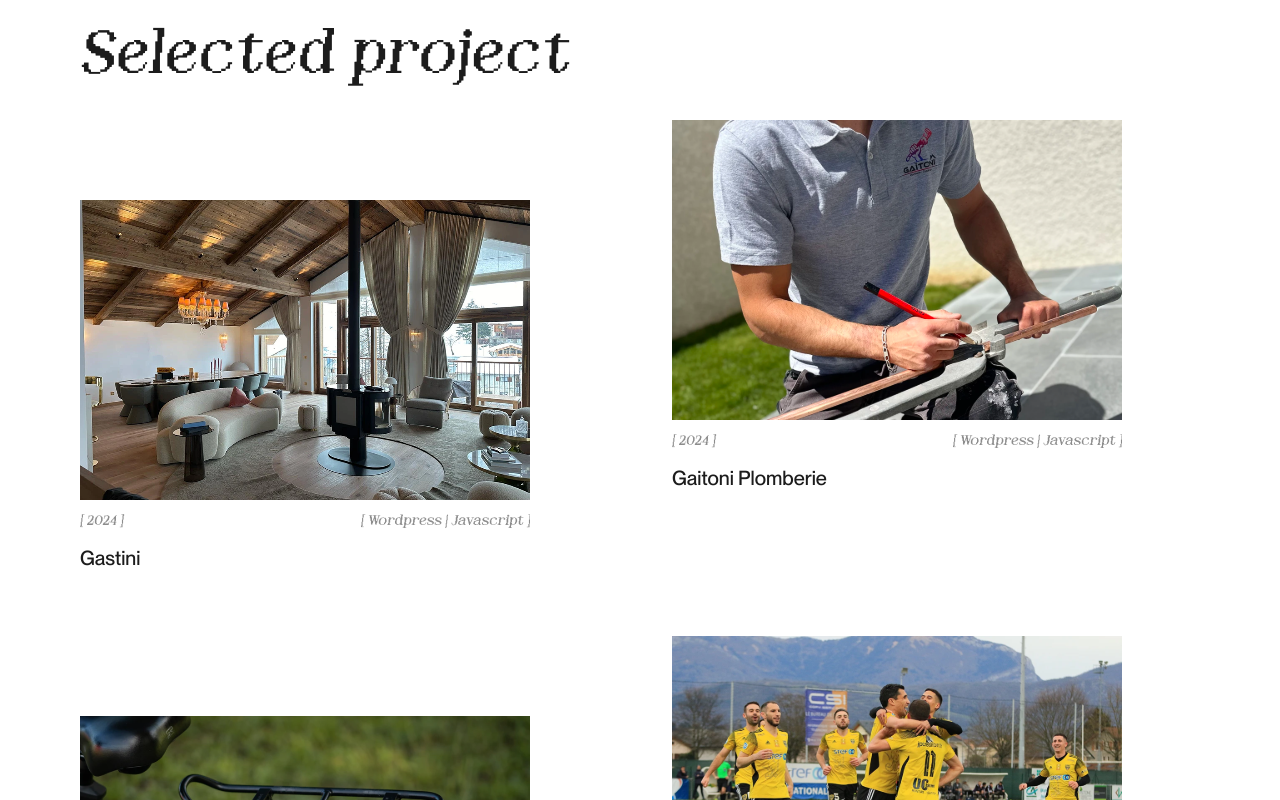
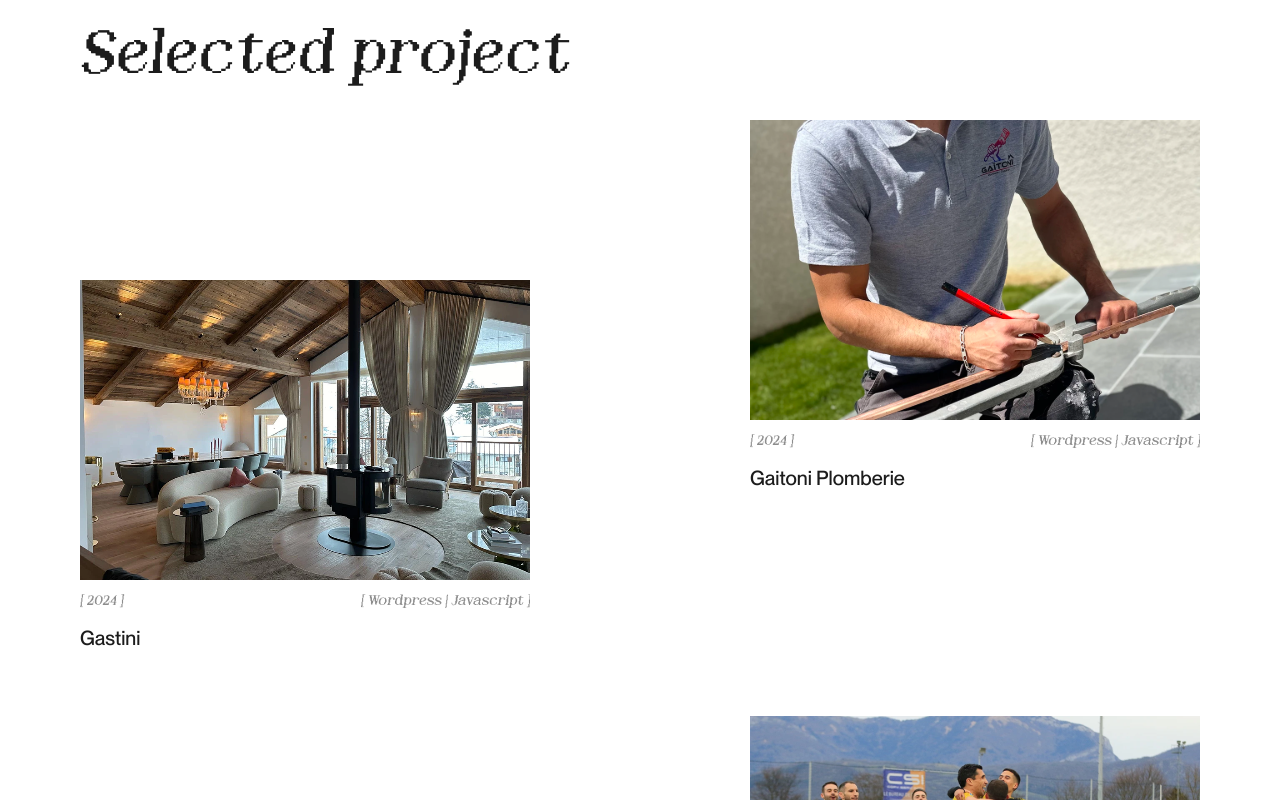
Before and after one commit to pommito/Portfolio-2024, a Next.js app: page / in a window 1280 px wide. Shown: the part 980-1780 px from the top of the page. Built offline with nearby package versions, Linux system fonts and the light colour scheme.

Commit message:
Fix(ProjectCard) : fix this weird bug on injectif tailwind class, using a ternary comparaison instead

```diff
--- a/src/app/page.tsx
+++ b/src/app/page.tsx
@@ -40,7 +40,7 @@ export default function Home() {
         </p>
         <p className="flex flex-wrap gap-4 md:justify-between">
           {technos.map((techno, index) => (
-            <span key={index} className="font-dot  text-xl sm:text-2xl opacity-50">
+            <span key={index} className="font-dot text-xl sm:text-2xl opacity-50">
               {techno}
             </span>
           ))}
--- a/src/components/ImageTransition.tsx
+++ b/src/components/ImageTransition.tsx
@@ -26,7 +26,7 @@ export default function ImageTransition({ src, inView, id }: ImageTransitionType
   };
 
   const circleTransition = {
-    duration: 1.2,
+    duration: 1.15,
     ease: 'easeOut',
     type: 'tween',
   };
--- a/src/components/ProjectCard.tsx
+++ b/src/components/ProjectCard.tsx
@@ -11,12 +11,12 @@ import ImageTransition from './ImageTransition';
 
 type ProjectCardType = projectType;
 
-export default function ProjectCard({ title, image, techs, date, url, className, id }: ProjectCardType) {
+export default function ProjectCard({ title, image, techs, date, url, style, id }: ProjectCardType) {
   const articleRef = useRef(null);
   const mainControls = useAnimation();
   const isInView = useInView(articleRef, { once: true, amount: 0.75 });
 
-  console.log(className);
+  console.log(style);
 
   useEffect(() => {
     if (isInView) {
@@ -27,7 +27,9 @@ export default function ProjectCard({ title, image, techs, date, url, className,
   return (
     <motion.article
       ref={articleRef}
-      className={`flex flex-col gap-3 w-full md:w-4/5 lg:w-[450px] ${className || ''}`}
+      className={`flex flex-col gap-3 w-full md:w-4/5 lg:w-[450px] ${
+        id % 2 === 0 ? 'md:mt-20 lg:mt-40' : 'md:justify-self-end'
+      }`}
       initial="hidden"
       animate={mainControls}
       variants={{
--- a/src/data/home.ts
+++ b/src/data/home.ts
@@ -14,7 +14,7 @@ export interface projectType {
   techs: string;
   date: string;
   url: string;
-  className: string;
+  style: string;
 }
 
 export const projects: projectType[] = [
@@ -25,7 +25,7 @@ export const projects: projectType[] = [
     techs: '[ Wordpress | Javascript ]',
     date: '[ 2024 ]',
     url: 'https://gastini.fr',
-    className: 'md:mt-20 lg:mt-40',
+    style: 'md:mt-20 lg:mt-40',
   },
   {
     id: 1,
@@ -34,7 +34,7 @@ export const projects: projectType[] = [
     techs: '[ Wordpress | Javascript ]',
     date: '[ 2024 ]',
     url: 'https://gaitoni-plomberie.com',
-    className: 'md:justify-self-end',
+    style: 'md:justify-self-end',
   },
   {
     id: 2,
@@ -43,7 +43,7 @@ export const projects: projectType[] = [
     techs: '[ Wordpress | Javascript ]',
     date: '[ 2023 ]',
     url: 'https://gojura.fr',
-    className: 'md:mt-20 lg:mt-40',
+    style: 'md:mt-20 lg:mt-40',
   },
   {
     id: 3,
@@ -52,7 +52,7 @@ export const projects: projectType[] = [
     techs: '[ Wordpress | Javascript ]',
     date: '[ 2023 ]',
     url: 'https://chamberysavoiefootball.fr/',
-    className: 'md:justify-self-end',
+    style: 'md:justify-self-end',
   },
 ];
 
```
